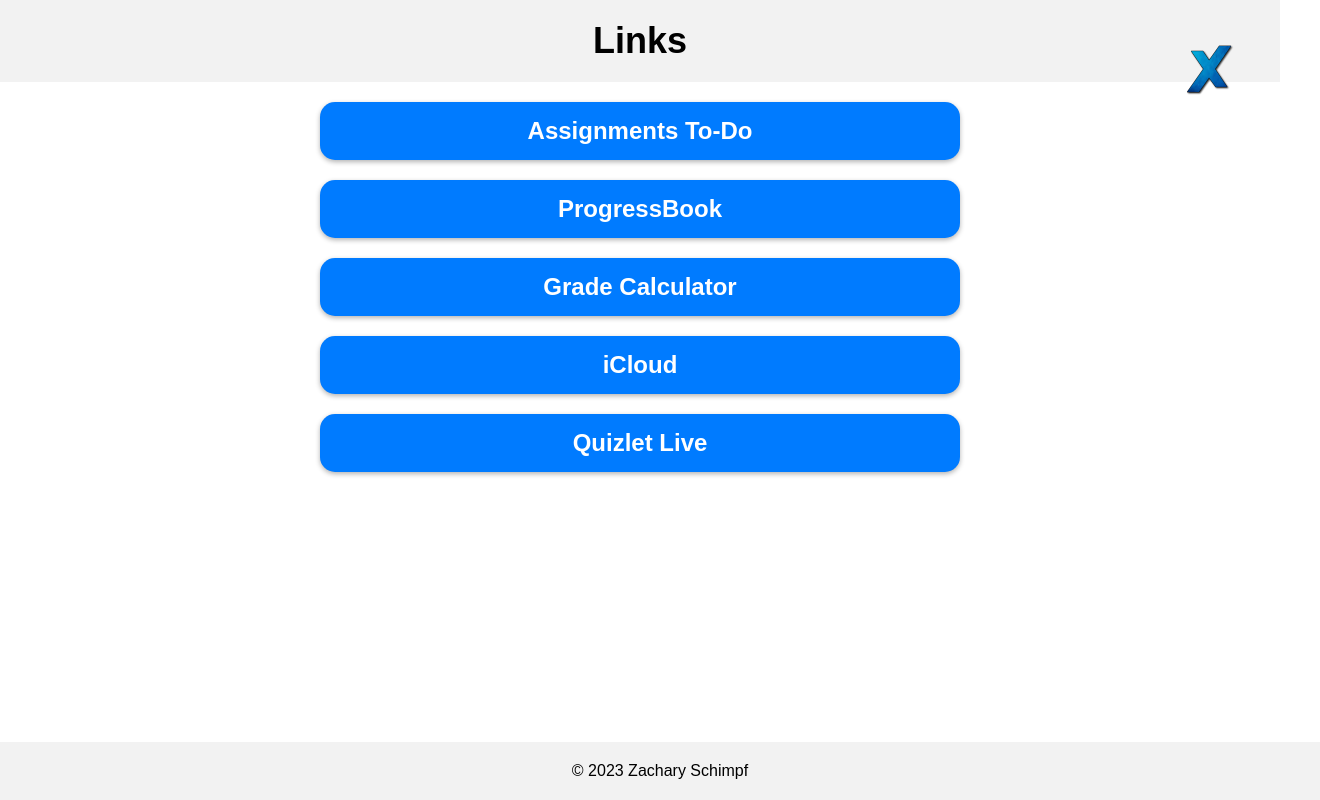
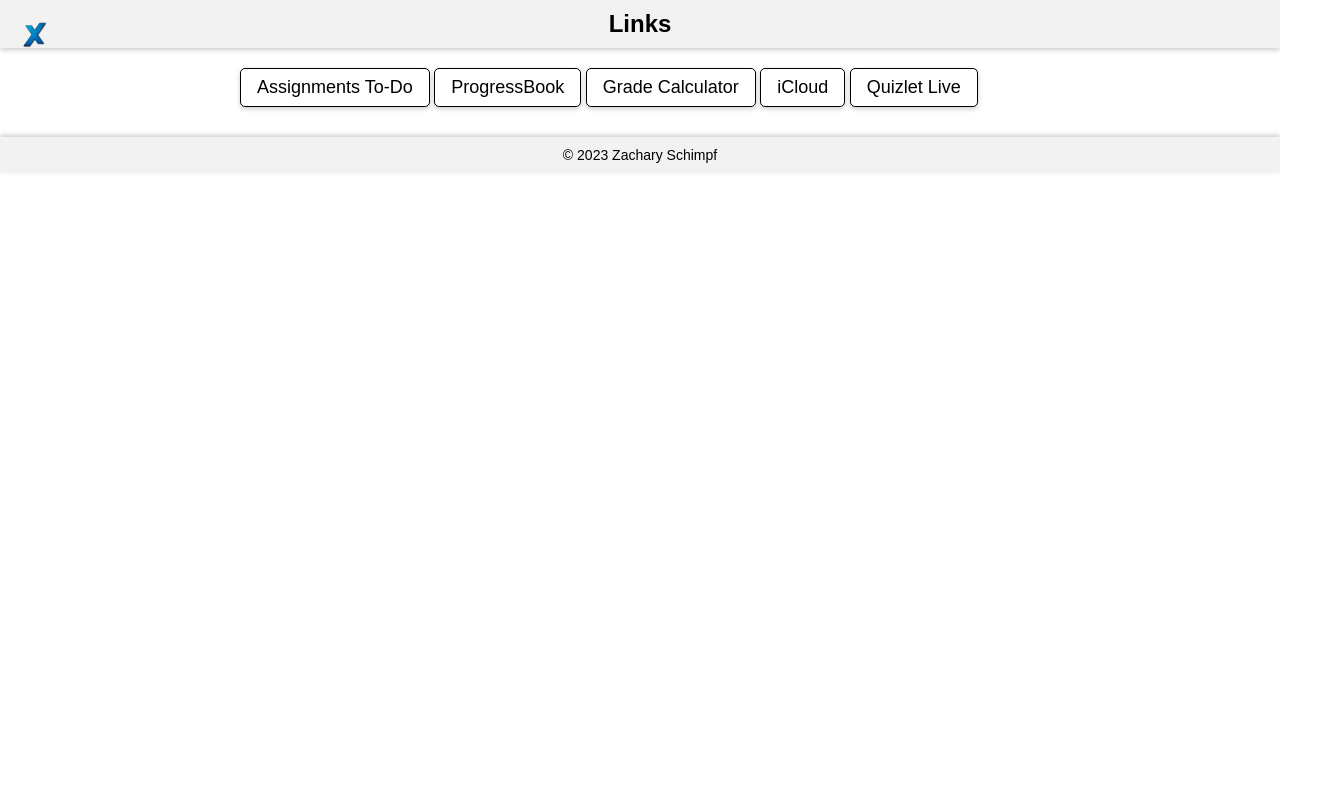
Before and after one commit to CosmosXYT/Links, a plain HTML site: page index.html in a window 1280 px wide. Shown: the whole page, 1320 px wide, since content can reach past the window. Drawn offline with Linux system fonts and the light colour scheme.

Commit message:
Update index.html

```diff
--- a/index.html
+++ b/index.html
@@ -11,65 +11,67 @@
 		}
 		header {
 			background-color: #f2f2f2;
+			padding: 10px;
+			text-align: center;
+			position: relative;
+			box-shadow: 0 2px 5px rgba(0, 0, 0, 0.2);
+		}
+		header h1 {
+			font-weight: bold;
+			font-size: 24px;
+			margin: 0;
+			text-shadow: none;
+		}
+		.container {
+			max-width: 800px;
+			margin: 0 auto;
 			padding: 20px;
+		}
+		.button {
+			display: inline-block;
+			padding: 8px 16px;
+			border: 1px solid #000;
+			background-color: #fff;
+			color: #000;
 			text-align: center;
+			text-decoration: none;
+			font-size: 18px;
+			border-radius: 5px;
+			margin-bottom: 10px;
+			box-shadow: 0 2px 5px rgba(0, 0, 0, 0.2);
+			transition: all 0.3s ease;
 		}
-      h1 {
-        font-size: 36px;
-        font-weight: bold;
-        margin: 0;
-      }
-      img {
-        position: absolute;
-        top: 20px;
-        right: 20px;
-        width: 100px;
-        height: auto;
+		.button:hover {
+			background-color: #000;
+			color: #fff;
 		}
 		footer {
 			background-color: #f2f2f2;
-        bottom: 0;
-        padding: 20px;
-        position: absolute;
-        width: 100%;
+			padding: 10px;
 			text-align: center;
+			position: relative;
+			box-shadow: 0 -2px 5px rgba(0, 0, 0, 0.2);
 		}
-      button {
-        background-color: #007bff;
-        border: none;
-        border-radius: 15px;
-        color: #fff;
-        cursor: pointer;
-        font-size: 24px;
-        font-weight: bold;
-        margin: 20px auto;
-        padding: 15px 30px;
-        display: block;
-        width: 50%;
-        transition: all 0.2s ease-in-out;
-        box-shadow: 0 2px 5px rgba(0, 0, 0, 0.3);
-      }
-      button:hover {
-        background-color: #0056b3;
-        box-shadow: 0 5px 10px rgba(0, 0, 0, 0.5);
-        transform: translateY(-2px);
+		footer p {
+			margin: 0;
+			font-size: 14px;
 		}
 	</style>
 </head>
 <body>
 	<header>
+		<img src="logo.png" alt="logo" style="position: absolute; top: 10px; left: 10px; height: 50px;">
 		<h1>Links</h1>
-      <img src="logo.png" alt="Logo">
 	</header>
-    <main>
-      <button onclick="window.location.href='https://classroom.google.com/a/not-turned-in/all'">Assignments To-Do</button>
-      <button onclick="window.location.href='pa.neonet.org'">ProgressBook</button>
-      <button onclick="window.location.href='https://www.rapidtables.com/calc/grade/grade-calculator.html'">Grade Calculator</button>
-      <button onclick="window.location.href='icloud.com'">iCloud</button>
-      <button onclick="window.location.href='quizlet.live'">Quizlet Live</button>
-    </main>
+	<div class="container">
+		<a href="https://classroom.google.com/a/not-turned-in/all" class="button">Assignments To-Do</a>
+		<a href="pa.neonet.org" class="button">ProgressBook</a>
+		<a href="https://www.rapidtables.com/calc/grade/grade-calculator.html" class="button">Grade Calculator</a>
+		<a href="icloud.com" class="button">iCloud</a>
+		<a href="quizlet.live" class="button">Quizlet Live</a>
+	</div>
 	<footer>
-      &copy; 2023 Zachary Schimpf
+		<p>&copy; 2023 Zachary Schimpf</p>
 	</footer>
 </body>
 </html>
```
Lines whose indentation alone changed are shown as unchanged.
